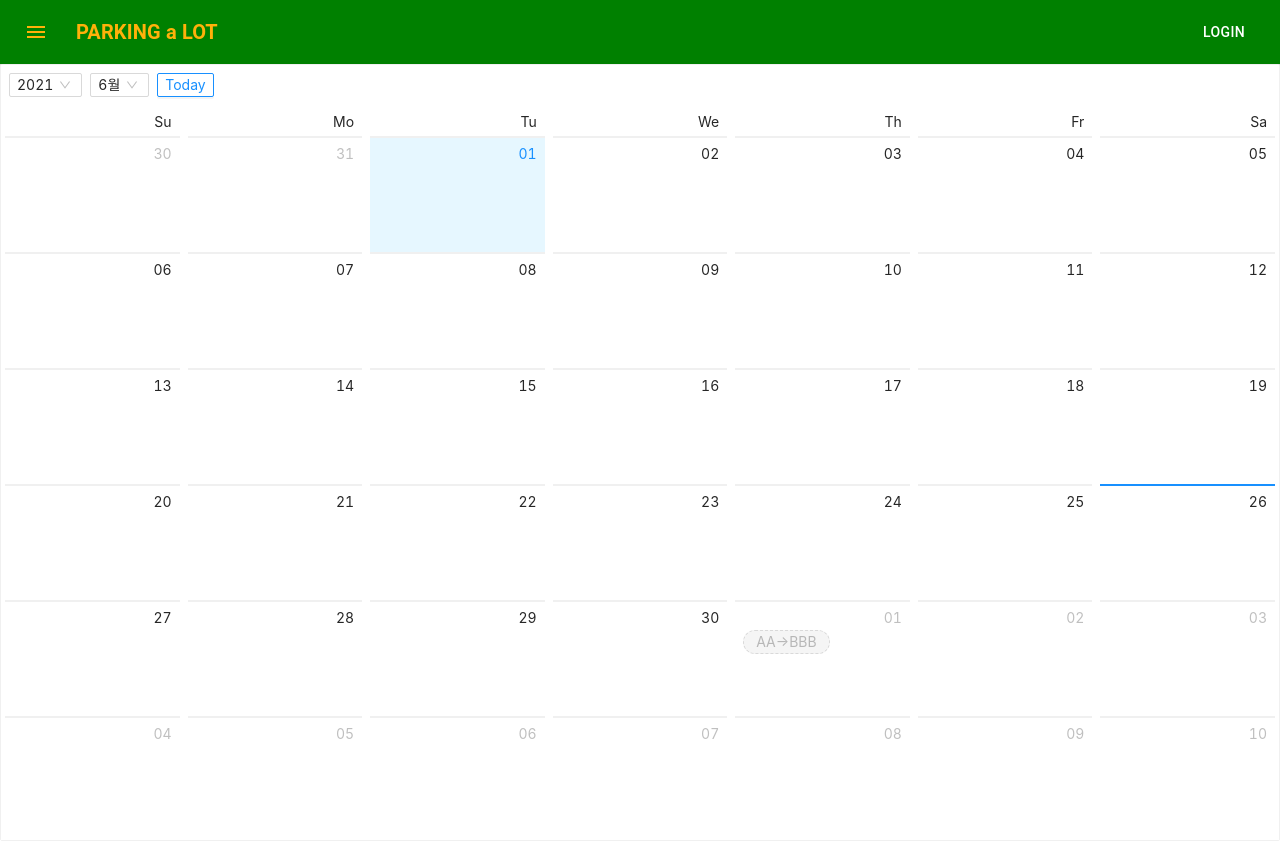
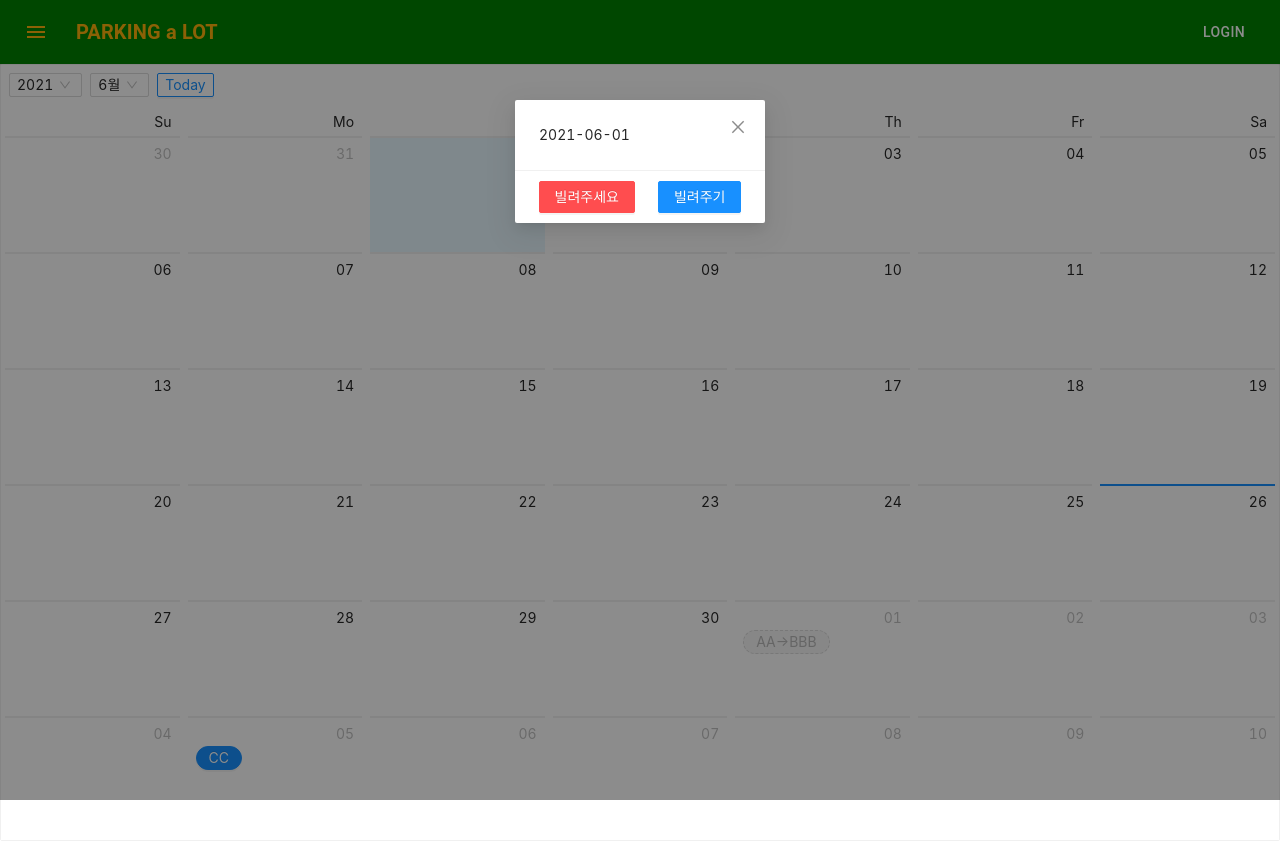
Before and after one commit to dakomm/parking-a-lot, a React (Create React App) app: page / in a window 1280 px wide. Both pictures are taken after a click on the element "01". Built offline with nearby package versions, Linux system fonts and the light colour scheme.

Commit message:
1. getter만 있으면 빨간버튼 표시 2. 셀 클릭 시 빌려주기/빌려주세요 선택 창(Modal) open 3. 버튼 hover 시 등록한 사람+주기/받기 버튼 Pop Over 4. 빌려주기/빌려주세요 선택 시 calendar에 버튼 추가됨

```diff
--- a/src/components/Calendar_Ant.css
+++ b/src/components/Calendar_Ant.css
@@ -10,7 +10,14 @@
     [data-theme="dark"] .site-calendar-customize-header-wrapper {
       border: 1px solid #303030;
     }
-
+.ant-popover-inner-content{
+  align-items: center;
+  justify-items: center;
+  justify-content: center;
+}
+/* .ant-popover-title{
+  pointer-events:none;
+} */
 .ant-picker-calendar {
     box-sizing: border-box;
     margin: 0;
--- a/src/components/Calendar_Ant.js
+++ b/src/components/Calendar_Ant.js
@@ -1,6 +1,7 @@
 import React, { Component, useEffect, useState } from "react";
 import { makeStyles, fade, rgbToHex } from '@material-ui/core/styles';
-import { Calendar, Alert, List, Layout, Divider, Space, Select, Radio, Col, Row, Typography, Button, Badge, Popover} from 'antd';
+import { Grid } from '@material-ui/core';
+import { Calendar, Modal, Alert, List, Divider, Space, Select, Radio, Col, Row, Typography, Button, Badge, Popover} from 'antd';
 import moment from 'moment';
 import 'moment/locale/ko';
 import './Calendar_Ant.css'
@@ -10,80 +11,86 @@ const useStyles = makeStyles((theme) => ({
     root: {
         flexGrow: 1,
     },
-
 }));
 
 
 const CalendarAnt = () => {
     const classes = useStyles();
+    const [user, setUser] = useState('DK');
     const [date, setDate] = useState(moment());
-    const [clicked, setClicked] = useState(false);
-    const [hovered, setHovered] = useState(false);
+    const [isModalVisible, setIsModalVisible] = useState(false);
+    const [buttonClicked, setButtonClicked] = useState(false);
+    const [dateClicked, setDateClicked] = useState();
+    const [listData, setListData] = useState([
+        {id:0, date: '2021-07-21', giver: 'DK', getter: ''},
+        {id:1, date: '2021-07-01', giver: 'AA', getter: 'BBB'},
+        {id:2, date: '2021-07-05', giver: 'CC', getter: ''},
+    ]);
 
     useEffect(() => {
 
-    },[]);
+       console.log('click')
+    },onclick);
 
-    const onSelect = (value)=>{   //onSelect
+    async function onDateSelect  (value){   //onSelect
         setDate(value);  // 2017-01-25처럼 표시 : selectedValue && selectedValue.format('YYYY-MM-DD')
-        //TODO:날짜클릭 시 주기 등록 & 자세히 선택창
-        // return <Popover
-        //     content={
-        //         // <div>
-        //         //     "선택하세오"<br/><br/>
-        //             <Space split={<Divider type="vertical" />}>
-        //                 <Button className="ggButton" shape="round">주기</Button>
-        //                 <Button className="ggButton" shape="round">자세히</Button>
-        //             </Space>
-        //         // </div>
-        //     }
-        //     title={value && value.format('YYYY-MM-DD')}
-        //     trigger="click"
-        //     visible={clicked}
-        //     onVisibleChange={handleClickChange}
-        // >
-        // <td/>
-        //  </Popover>
-    }
-    const handleHoverChange = (visible) => {
-        setHovered(visible);
-        setClicked(false);
+        console.log('현재 t/f?',{buttonClicked})
+        await setButtonClicked;
+        console.log('현재 t/f?',{buttonClicked})
+        if (buttonClicked === true){
+            console.log('buttonClicked');
+            setButtonClicked(false);
+        }
+        else if(buttonClicked === false){
+            console.log('dateSelected')
+            setIsModalVisible(true);
+        }
     }
 
-    const handleClickChange = visible => {
-        setHovered(false);
-        setClicked(visible);
-    }
+    //TODO:
+    //1. popOver 말고 버튼 툴팁으로 DK에게 빌려주려면 더블클릭 이라고 띄우는 방법
+    //2. 셀 클릭 시 모달 띄우기...셀은 더블클릭 감지할 수 없음..
+    //3. 정 안되면 등록 모드 만들기
+
+    const handleCancel = () => {setIsModalVisible(false);};
+
+    const handleGet = (date) => {
+        setIsModalVisible(false);   //빌려주세요 버튼 클릭 시 모달 닫기
+        setListData([...listData, {id:listData.length, date:date, giver:'',getter:user}]);
+
+    };
+    const handleGive = (date) => {
+        setIsModalVisible(false);
+        setListData([...listData, {id:listData.length, date:date, giver:user, getter:''}]);
+    };
 
     function dateCellRender(value) {
-        const listData = getListData(value);
+        // const listData = getListData(value);
         for(let i=0; i<listData.length; i++){
             if( listData[i].date === value.format('YYYY-MM-DD') ){
                 if(listData[i].getter === ''){
                     let onClickMsg = "From : " + listData[i].giver;
                     return  <Popover
-                                content={listData[i].giver}
-                                trigger="hover"
-                                visible={hovered}
-                                onVisibleChange={handleHoverChange}
+                                title={onClickMsg}
+                                content={<Grid container direction="column" alignItems="center">
+                                    <Button shape="round">받기</Button>
+                                </Grid>}
+                                overlayStyle={{width: "120px"}}
                             >
-                                <Popover
-                                    content={
-                                        // <div>
-                                        // "선택하세오"<br/><br/>
-                                        <Space split={<Divider type="vertical" />}>
-                                        <Button shape="round">주기</Button>
-                                        <Button shape="round">받기</Button>
-                                        </Space>
-                                        // </div>
-                                    }
-                                    title={onClickMsg}
-                                    trigger="click"
-                                    visible={clicked}
-                                    onVisibleChange={handleClickChange}
-                                >
-                                    <Button type="primary" shape="round" size="small">{listData[i].giver}</Button>
-                                </Popover>
+                                <Button type="primary" shape="round" size="small">{listData[i].giver}</Button>
+                            </Popover>
+                }
+                else if(listData[i].giver === ''){
+                    let onClickMsg = "To : " + listData[i].getter;
+                    return  <Popover
+                                // style={{pointerEvents: "none", cursor: "none"}}
+                                title={onClickMsg}
+                                content={<Grid container direction="column" alignItems="center">
+                                    <Button shape="round" onClick={()=>{setButtonClicked(true);console.log('set true')}}>주기</Button>
+                                </Grid>}
+                                overlayStyle={{width: "120px"}}
+                            >
+                                <Button type="primary" shape="round" size="small" danger onClick={()=>{setButtonClicked(true)}}>{listData[i].getter}</Button>
                             </Popover>
                 }
                 else{ return <Button type="dashed" shape="round" size="small" disabled>
@@ -94,7 +101,7 @@ const CalendarAnt = () => {
             }
         }
         return;
-      };
+    };
 
       const getListData = (value) => {
         let listData;
@@ -110,8 +117,6 @@ const CalendarAnt = () => {
         //     // loadMore={loadMore}
         //     dataSource={listData}
         //     renderItem={item =>
-
-
         //         <List.Item actions={[<a key="give">Give</a>, <a key="get">Get</a>]}>
         //            {/* <List.Item.Meta title={<a>{item.giver}</a>}/> */}
         //            {item}
@@ -200,15 +205,34 @@ const CalendarAnt = () => {
               </div>
             );
           }}
+          value={moment(date)}
+          onSelect={(value)=>{onDateSelect(value); console.log('onSelect 됨')}}
+          dateCellRender={dateCellRender}
+          zIndex={0}
+        />
 
-          value={moment(date)}
-          onSelect={onSelect}
-          dateCellRender={dateCellRender}
+        <Modal
+            // title={date.format('YYYY-MM-DD')}
+            visible={isModalVisible}
+            // onOk={handleOk}
+            onCancel={handleCancel}
+            width={'250px'}
+            closable
+            footer={[
+                <Grid container justify="space-around">
+                <Button key="get" type="primary" danger onClick={()=>{handleGet(date.format('YYYY-MM-DD'))}}>
+                    빌려주세요
+                </Button>
+               <Button key="give" type="primary" onClick={()=>{handleGive(date.format('YYYY-MM-DD'))}}>
+                    빌려주기
+                </Button>
+                </Grid>
+              ]}
+        >{date.format('YYYY-MM-DD')}</Modal>
 
-        />
+
       </div>
     )
-
 }
 
 export default (CalendarAnt);
```
